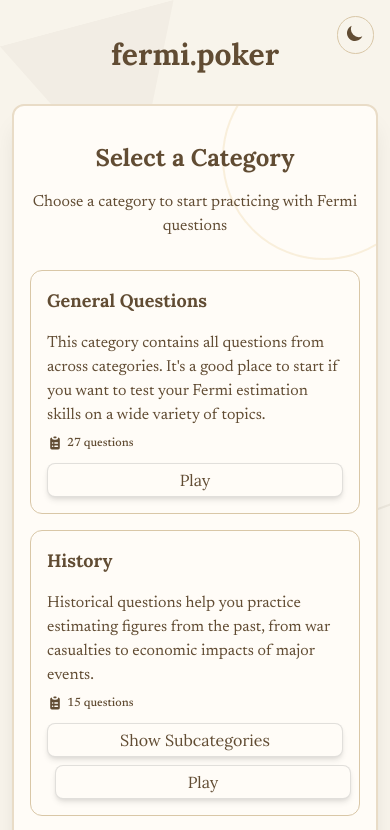
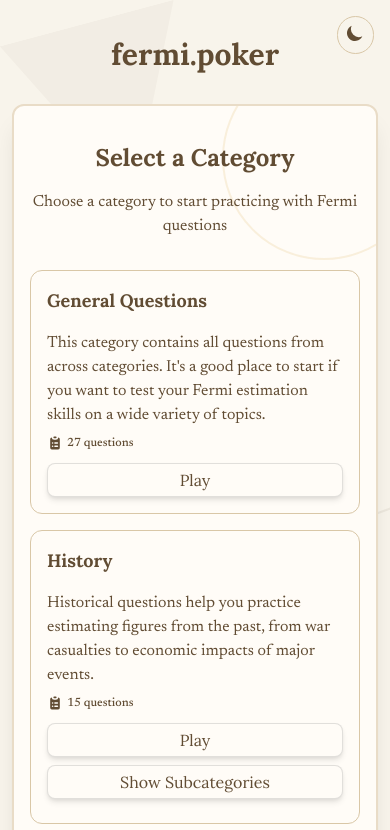
Before and after one commit to danielfetz/fermi-poker-questions, a React (Create React App) app: page /categories in a window 390 px wide. Shown: the top 830 px of the page. Built offline with nearby package versions, Linux system fonts and the light colour scheme.

Commit message:
Update styles.css

```diff
--- a/src/styles.css
+++ b/src/styles.css
@@ -1644,14 +1644,15 @@ header.pt-28 {
   }
 
   .category-buttons-wrapper {
-    flex-direction: column;
+    flex-direction: column-reverse;
     width: 100%;
     margin-top: 12px;
+    gap: 8px;
   }
 
   .category-buttons-wrapper button {
     width: 100%;
-    margin-right: 0 !important;
+    margin-left: 0 !important;
     margin-bottom: 8px;
   }
 
```
